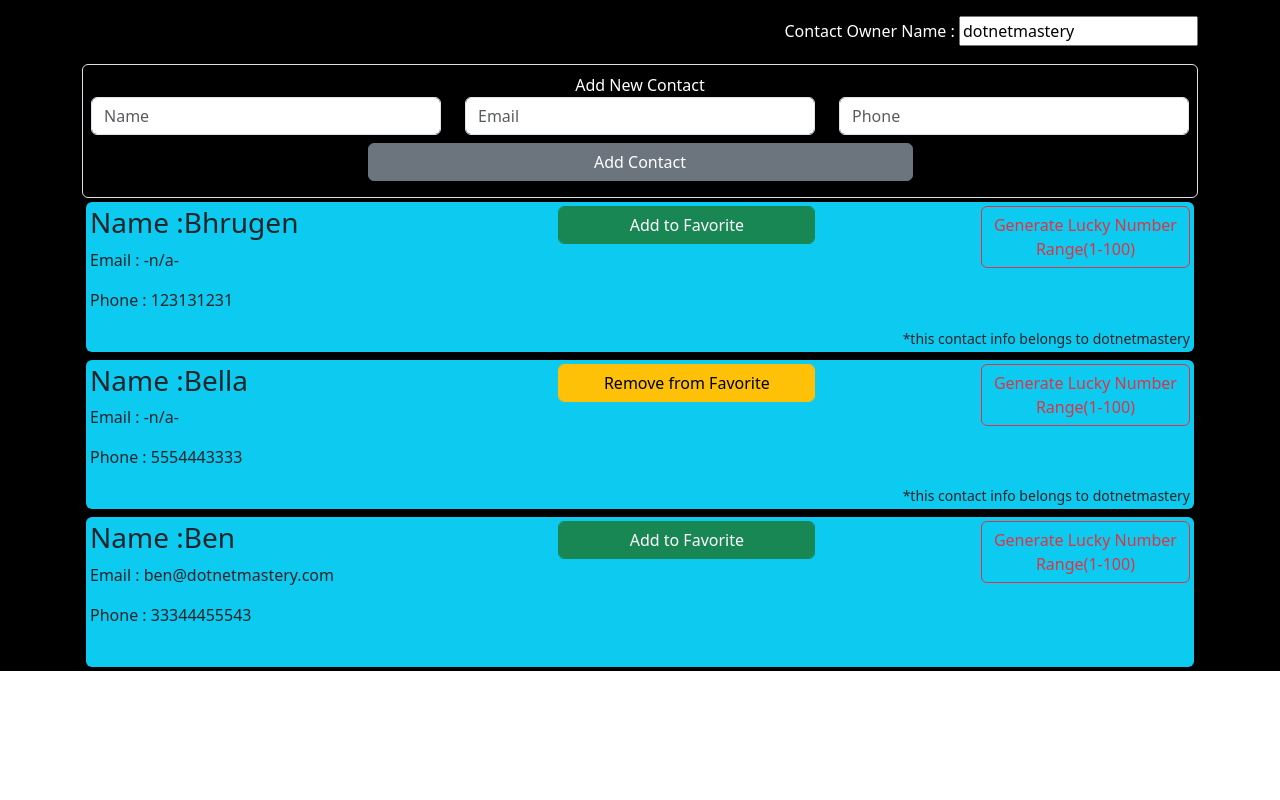
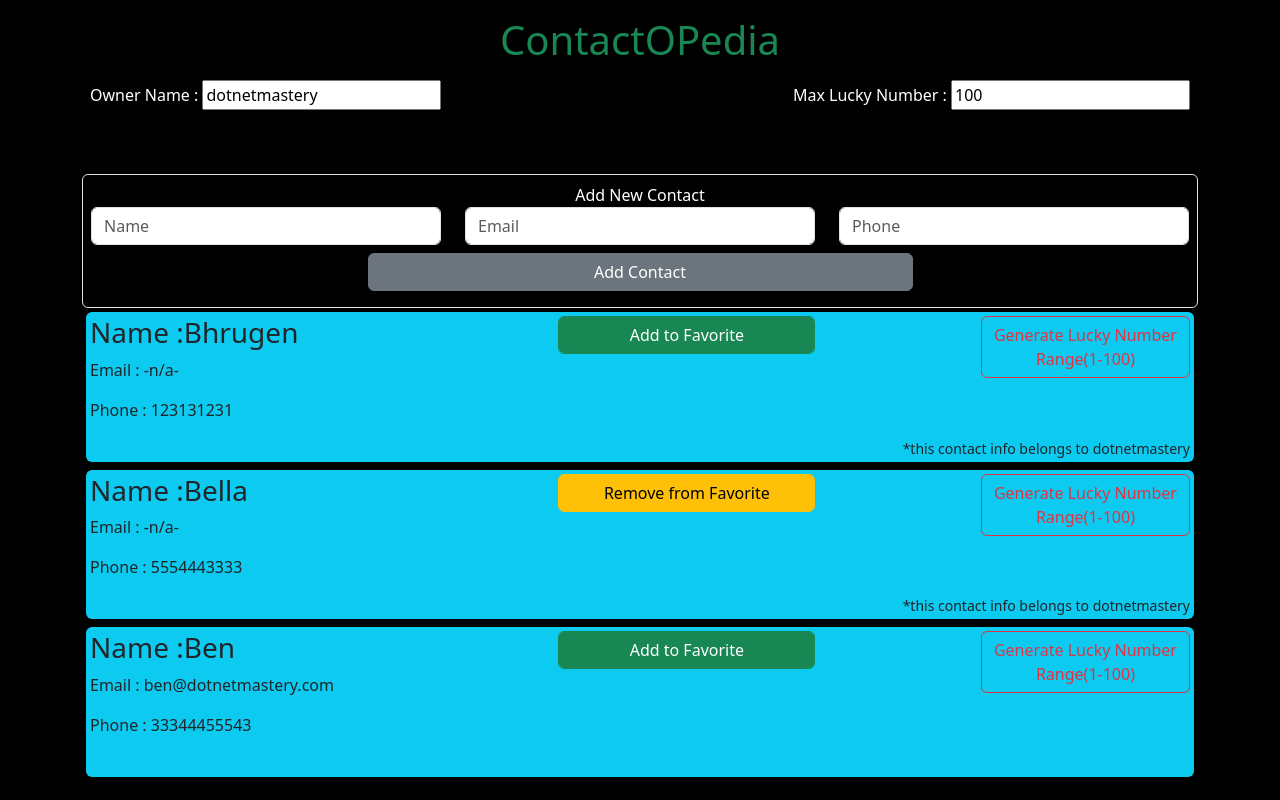
Before and after one commit to tee2490/02_VueComponents, a Vue app: page / in a window 1280 px wide. Built offline with nearby package versions, Linux system fonts and the light colour scheme.

Commit message:
10 passing props down to grandchild component

```diff
--- a/src/App.vue
+++ b/src/App.vue
@@ -1,9 +1,14 @@
 <template>
-  <div class="bg-black text pt-3">
+  <div class="bg-black text pt-3" :style="{ height: '100vh' }">
+    <h1 class="text-center text-success">ContactOPedia</h1>
     <div class="container">
-      <div class="text-white float-end">
-        Contact Owner Name : <input v-model="ownerName" />
+      <div class="row text-white p-2 mb-2">
+        <div class="col-6">Owner Name : <input v-model="ownerName" /></div>
+        <div class="col-6 text-end">
+          Max Lucky Number : <input v-model.number="maxNumber" />
+        </div>
       </div>
+
       <br /><br />
       <AddContact @add-contact="onAddContact"></AddContact>
       <div class="row">
@@ -14,6 +19,7 @@
             :ownername="contact.ownerName"
             :email="contact.email"
             :isFavorite="contact.isFavorite"
+            :maxLuckyNumber="maxNumber"
             @update-favorite="
               contact.isFavorite = onUpdateFavorite($event, contact.phone)
             "
@@ -29,6 +35,7 @@ import { ref, reactive } from "vue";
 import Contact from "./components/Contact.vue";
 import AddContact from "./components/AddContact.vue";
 const ownerName = ref("dotnetmastery");
+const maxNumber = ref(100);
 const contacts = reactive([
   {
     name: "Bhrugen",
--- a/src/components/Contact.vue
+++ b/src/components/Contact.vue
@@ -24,7 +24,7 @@
         </button>
       </div>
       <div class="col-4">
-        <LuckyNumber :maxNumber="100"></LuckyNumber>
+        <LuckyNumber :maxNumber="maxLuckyNumber"></LuckyNumber>
       </div>
     </div>
     <span class="float-end small" v-if="ownername != ''">
@@ -40,6 +40,7 @@ const props = defineProps({
   ownername: String,
   email: { type: String, required: false, default: "-n/a-" },
   isFavorite: Boolean,
+  maxLuckyNumber: Number,
 });
 
 const emit = defineEmits(["update-favorite"]);
```
